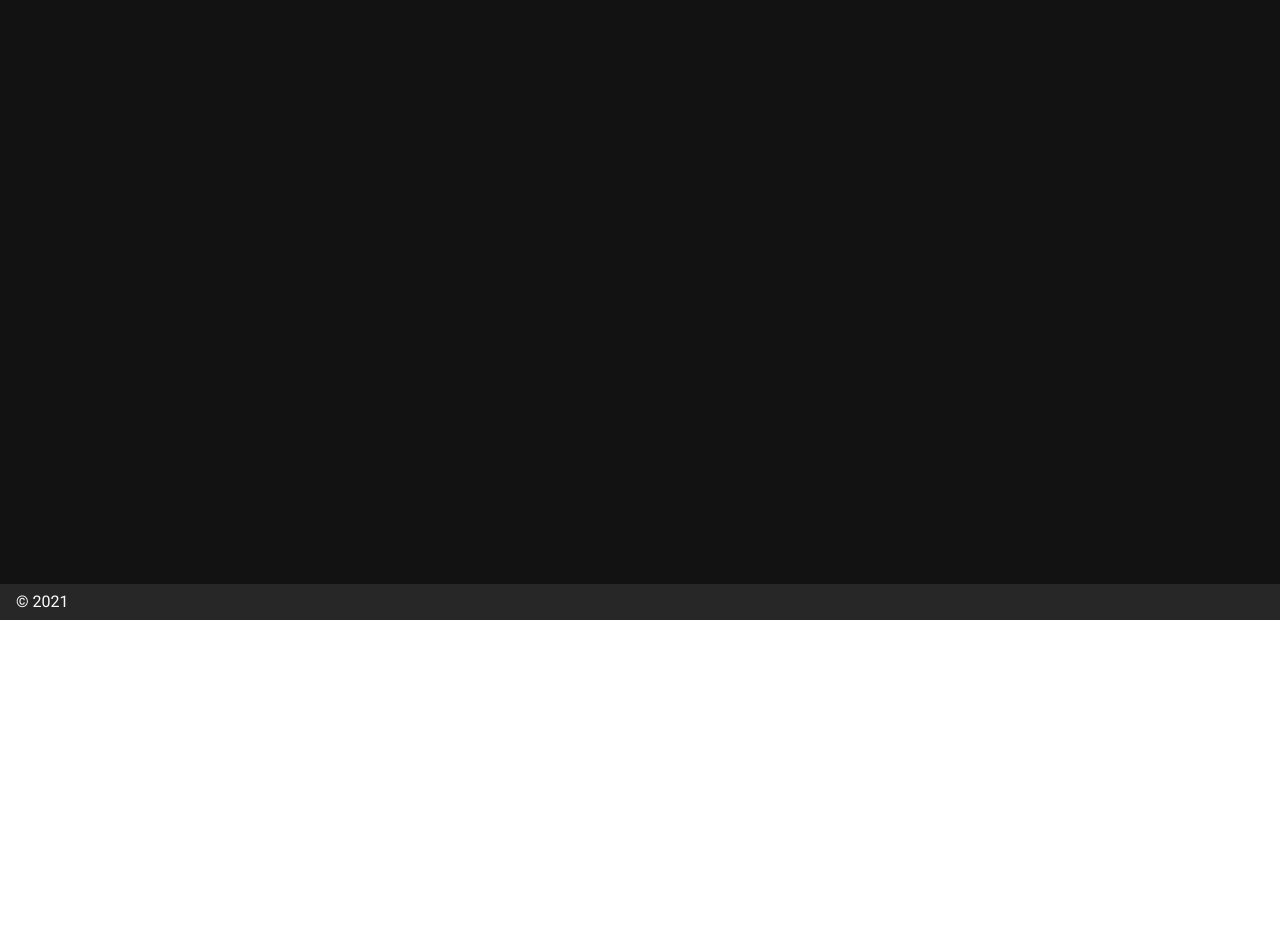
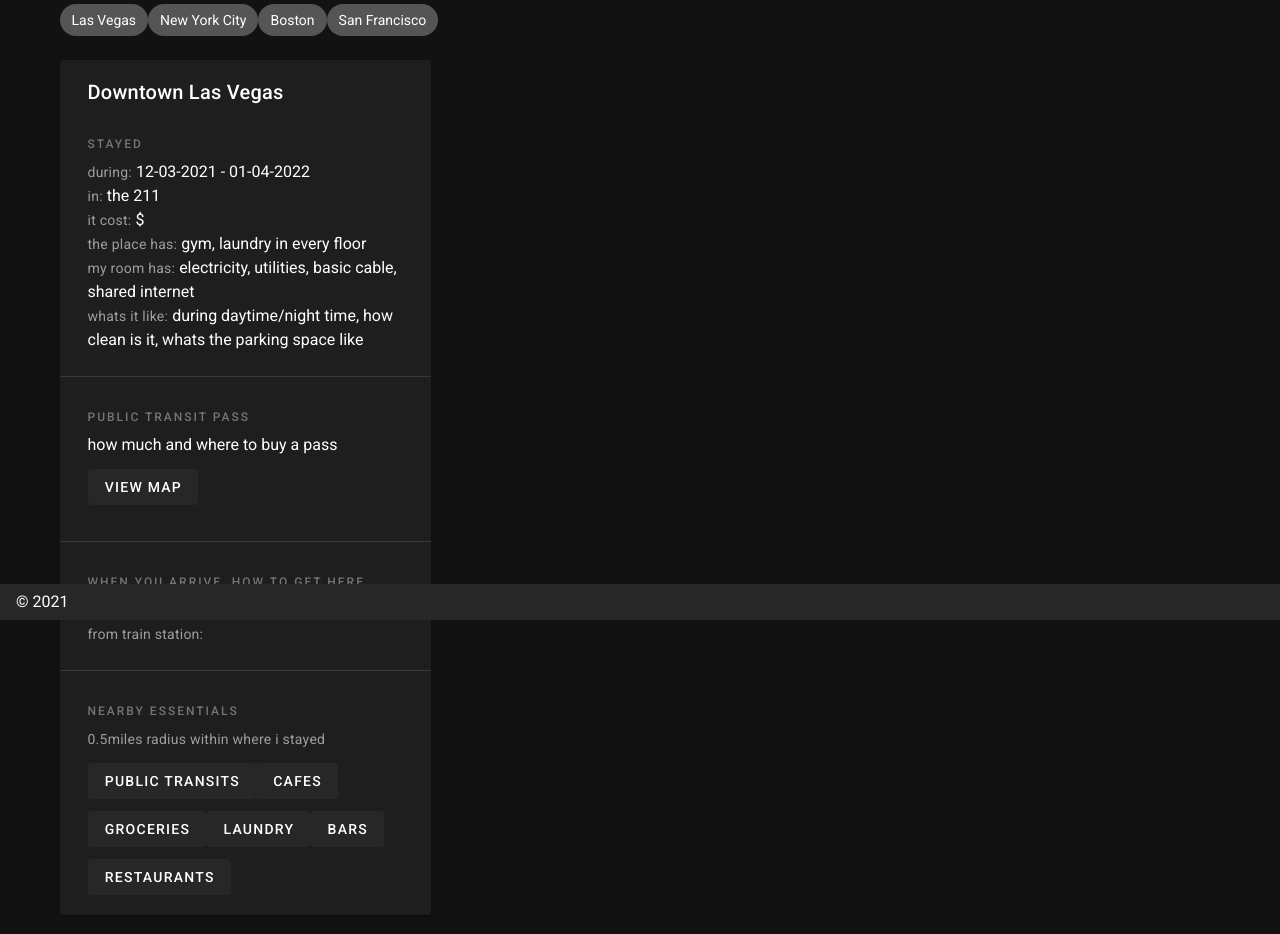
Before and after one commit to rlynjb/wandrrdev, a Nuxt app: page /travel_cheatsheet in a window 1280 px wide. Shown: the part 180-1114 px from the top of the page. Before the commit the page ends 800 px from the top, so only its background shows below. Built offline with nearby package versions, Linux system fonts and the light colour scheme.

Commit message:
finalize travel cheatsheet

```diff
--- /dev/null
+++ b/components/BoardingCard.vue
@@ -0,0 +1,167 @@
+<template>
+<v-card>
+  <v-card-title class="pl-7 pr-7 pb-0">
+    {{ boardItem.area_name }}
+  </v-card-title>
+
+  <v-list>
+    <v-list-item>
+      <v-col cols="12">
+        <h3 class="text-overline grey--text text--darken-1">
+          <span v-if="boardItem.date_stayed">Stayed</span>
+          <span v-else>Stay</span>
+        </h3>
+        <div>
+          <b :class="labelStyle">during:</b>
+          {{ boardItem.date_stayed.from }} - {{ boardItem.date_stayed.to }} <br>
+          <b :class="labelStyle">in:</b> {{ boardItem.name }} <br>
+          <b :class="labelStyle">it cost:</b> {{ boardItem.price }} <br>
+          <b :class="labelStyle">the place has:</b> {{ boardItem.amenities.join().replaceAll(',', ', ') }} <br>
+          <b :class="labelStyle">my room has:</b> {{ boardItem.included.join().replaceAll(',', ', ') }} <br>
+          <b :class="labelStyle">whats it like:</b> {{ boardItem.desc }}
+        </div>
+      </v-col>
+    </v-list-item>
+
+    <v-divider class="mt-3 mb-3"></v-divider>
+
+    <v-list-item>
+      <v-col cols="12">
+        <h3 class="text-overline grey--text text--darken-1">
+          public transit pass
+        </h3>
+        <div>
+          {{ boardItem.public_transit_desc }}<br>
+          <v-btn depressed
+            class="mt-3 mb-3">
+            view map
+          </v-btn>
+        </div>
+      </v-col>
+    </v-list-item>
+
+    <v-divider class="mt-3 mb-3"></v-divider>
+
+    <v-list-item>
+      <v-col cols="12">
+        <h3 class="text-overline grey--text text--darken-1">
+          when you arrive, how to get here
+        </h3>
+        <div>
+          <b :class="labelStyle">from airport:</b><br>
+          <b :class="labelStyle">from train station:</b>
+        </div>
+      </v-col>
+    </v-list-item>
+
+    <v-divider class="mt-3 mb-3"></v-divider>
+
+    <v-list-item>
+      <v-col cols="12">
+        <h3 class="text-overline grey--text text--darken-1">
+          Nearby Essentials
+        </h3>
+        <div>
+          <b :class="labelStyle">0.5miles radius within where i stayed</b><br>
+          {{ boardItem.nearby_essentials_desc }}
+          <v-btn depressed
+            class="mt-3">
+            public transits
+          </v-btn>
+          <v-btn depressed
+            class="mt-3"
+            @click="gotoGmap('cafes')">
+            cafes
+          </v-btn>
+          <v-btn depressed
+            class="mt-3"
+            @click="gotoGmap('groceries')">
+            groceries
+          </v-btn>
+          <v-btn depressed
+            class="mt-3"
+            @click="gotoGmap('laundry')">
+            laundry
+          </v-btn>
+          <v-btn depressed
+            class="mt-3"
+            @click="gotoGmap('bars')">
+            bars
+          </v-btn>
+          <v-btn depressed
+            class="mt-3"
+            @click="gotoGmap('restaurants')">
+            restaurants
+          </v-btn>
+        </div>
+      </v-col>
+    </v-list-item>
+
+    <!--
+    <v-divider class="mt-3 mb-3"></v-divider>
+
+    <v-list-item>
+      <v-col cols="12">
+        <h3 class="text-overline grey--text text--darken-1">
+          Tourists Areas
+        </h3>
+        <div>
+          <b :class="labelStyle">about 10 miles away from where i stayed</b><br>
+          {{ boardItem.tourist_area_desc }}
+          <v-btn class="mt-3" depressed>
+            go there
+          </v-btn>
+        </div>
+      </v-col>
+    </v-list-item>
+
+    <v-list-item>
+      <v-col cols="12">
+        <h3 class="text-overline grey--text text--darken-1">
+          What service apps works within the area
+        </h3>
+        <div>
+          Uber, Instacart, UberEats, Doordash, Grubhub
+        </div>
+      </v-col>
+    </v-list-item>
+    -->
+  </v-list>
+</v-card>
+</template>
+
+<script>
+export default {
+  props: {
+    boardItem: {
+      type: Object,
+      required: false,
+      default: () => null,
+    },
+  },
+  data: () => {
+    return {
+      labelStyle: 'text-body-2 grey--text',
+    }
+  },
+
+  methods: {
+    gotoGmap(category) {
+      if (!this.boardItem.location) return;
+
+      let lat = this.boardItem.location.coordinates[0];
+      let long = this.boardItem.location.coordinates[1];
+
+      let cat = category.split('_').map((v, i) => {
+        if (i === category.split('_').length - 1) {
+          return v;
+        }
+        return v + '+';
+      }).join().replace(',','');
+
+      let googleMapUrlSearch = `https://www.google.com/maps/search/${cat}/@${lat},${long},16z`;
+      window.open(googleMapUrlSearch, '_blank');
+    },
+  },
+}
+</script>
--- a/components/VuetifyLogo.vue
+++ b/components/VuetifyLogo.vue
@@ -2,16 +2,18 @@
   <img
     class="VuetifyLogo"
     alt="Vuetify Logo"
-    src="/vuetify-logo.svg"
+    src="/logo.png"
   >
 </template>
 
 <style>
 .VuetifyLogo {
   height: auto;
-  width: 3em;
+  width: 12em;
+  /*
   transform: rotateY(560deg);
   animation: turn 3.5s ease-out forwards 1s;
+  */
 }
 
 @keyframes turn {
--- a/layouts/default.vue
+++ b/layouts/default.vue
@@ -4,16 +4,13 @@
       fixed
       app
     >
-      <v-row no-gutters class="justify-space-between">
+      <v-row no-gutters class="justify-space-between align-center">
         <v-col cols="12" sm="12" md="5">
-          <VuetifyLogo class="Header-logo mr-3 d-inline-block d-sm-inline-block d-md-inline-block d-lg-inline-block" />
-          <i class="ml-2 mr-3 d-inline-block d-sm-inline-block d-md-inline-block d-lg-inline-block">
-            Portfolio | Tech & Travel
-          </i>
+          <VuetifyLogo class="Header-logo" />
         </v-col>
 
         <v-col cols="12" sm="12" md="7"
-          class="pt-3 text-right">
+          class="text-right">
           <v-item-group>
             <v-btn depressed>
               About
--- /dev/null
+++ b/pages/travel_cheatsheet.vue
@@ -0,0 +1,72 @@
+<template>
+<div>
+  <h2 class="mt-6">Travel Cheatsheet</h2>
+  <v-row class="mt-3">
+    <v-col>
+      <b class="d-block d-sm-block d-md-block d-lg-block d-xl-block">cities:</b>
+      <v-chip>
+        Las Vegas
+      </v-chip>
+      <v-chip>
+        New York City
+      </v-chip>
+      <v-chip>
+        Boston
+      </v-chip>
+      <v-chip>
+        San Francisco
+      </v-chip>
+    </v-col>
+  </v-row>
+
+  <v-row>
+    <v-col cols="6" sm="12" md="6" lg="4" xl="4"
+      v-for="(boardItem, boardIndex) in boardingPlace"
+      :key="'board-'+boardIndex">
+      <boarding-card :boardItem="boardItem" />
+    </v-col>
+  </v-row>
+</div>
+</template>
+
+<script>
+import BoardingCard from '../components/BoardingCard.vue'
+export default {
+  components: { BoardingCard },
+  data: () => {
+    return {
+      boardingPlace: [
+        {
+          id: 'qwe123aqe123asd',
+          area_name: 'Downtown Las Vegas', // area code/name
+          name: 'the 211', // apt or airbnb or coliving.com, etc
+          price: '$',
+          date_stayed: {
+            from: '12-03-2021',
+            to: '01-04-2022'
+          },
+          desc: 'during daytime/night time, how clean is it, whats the parking space like',
+          amenities: ['gym', 'laundry in every floor'], // shared resources
+          included: ['electricity', 'utilities', 'basic cable', 'shared internet'], // whats included privately
+          website: 'hello',
+          location: {
+            coordinates: [36.16949914715935, -115.1360749310861],
+            street_address: '211 N 8th St',
+            city: 'Las Vegas',
+            state: 'NV',
+            zip: '89101',
+            country: 'US'
+          },
+          public_transit_desc: 'how much and where to buy a pass',
+          nearby_essentials_desc: '',
+          tourist_area_desc: '',
+        },
+      ],
+    }
+  },
+
+  methods: {
+    //
+  },
+}
+</script>
--- a/pages/wandering.vue
+++ /dev/null
@@ -1,100 +0,0 @@
-<template>
-<div>
-  <h2 class="mt-6">Travel Cheatsheet</h2>
-  <v-row class="mt-3">
-    <v-col>
-      cities visited:
-      <v-chip>
-        New York
-      </v-chip>
-      <v-chip>
-        Boston
-      </v-chip>
-      <v-chip>
-        San Francisco
-      </v-chip>
-    </v-col>
-  </v-row>
-
-  <v-row>
-    <v-col cols="6" sm="12" md="6" lg="4" xl="4">
-      <v-card>
-        <v-card-title>
-          Harlem, New York
-        </v-card-title>
-        <v-card-text>
-          <v-list>
-            <v-list-item>
-              <v-col cols="12">
-                <h3>
-                  Stayed
-                </h3>
-                <div>
-                  Area: Harlem <br>
-                  Rented from: Airbnb <br>
-                  Price range: 999 - 1400 <br>
-                  whats it like during Day time: <br>
-                  whats it like during night time: <br>
-                  link of coordinate to gmap
-                </div>
-              </v-col>
-            </v-list-item>
-            <v-list-item>
-              <v-col cols="12">
-                <h3>
-                  Public Transit
-                </h3>
-                <div>
-                  0.5miles radius within the apartment<br>
-                  Cost: <br>
-                  Where to buy Passes: <br>
-                  Link to gmap w preloaded Public Transit search
-                </div>
-              </v-col>
-            </v-list-item>
-            <v-list-item>
-              <v-col cols="12">
-                <h3>
-                  Surrounding
-                </h3>
-                <div>
-                  0.5miles radius within the apartment<br>
-                  Cafes: <br>
-                  Fancy Restaurants: <br>
-                  Quick bites: <br>
-                  Grocery: <br>
-                  Laundry: <br>
-                  Link to gmap w preloaded Categories search
-                </div>
-              </v-col>
-            </v-list-item>
-
-            <v-list-item>
-              <v-col cols="12">
-                <h3>
-                  What service apps works within the area
-                </h3>
-                <div>
-                  Uber, Instacart, UberEats, Doordash, Grubhub
-                </div>
-              </v-col>
-            </v-list-item>
-
-            <v-list-item>
-              <v-col cols="12">
-                <h3>
-                  Tourists Areas
-                </h3>
-                <div>
-                  10 miles away from apartment to Timesquare <br>
-                  Link to gmap w preloaded Categories search
-                </div>
-              </v-col>
-            </v-list-item>
-          </v-list>
-        </v-card-text>
-      </v-card>
-    </v-col>
-  </v-row>
-</div>
-</template>
```
Also changed, not shown: static/logo.png (added).
